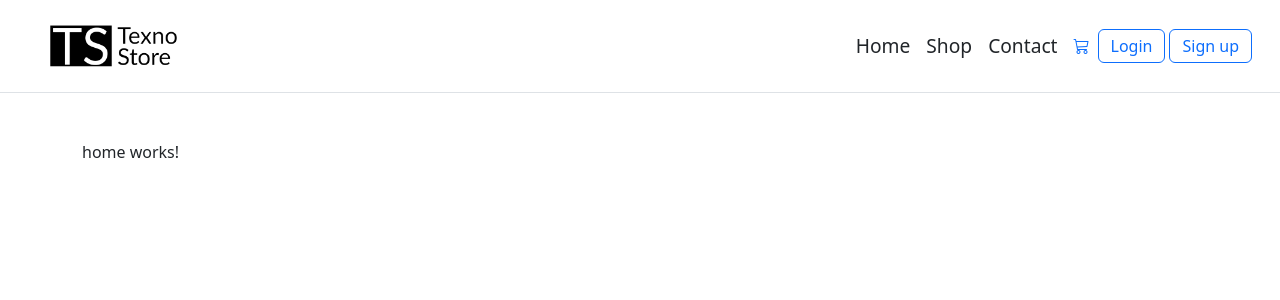
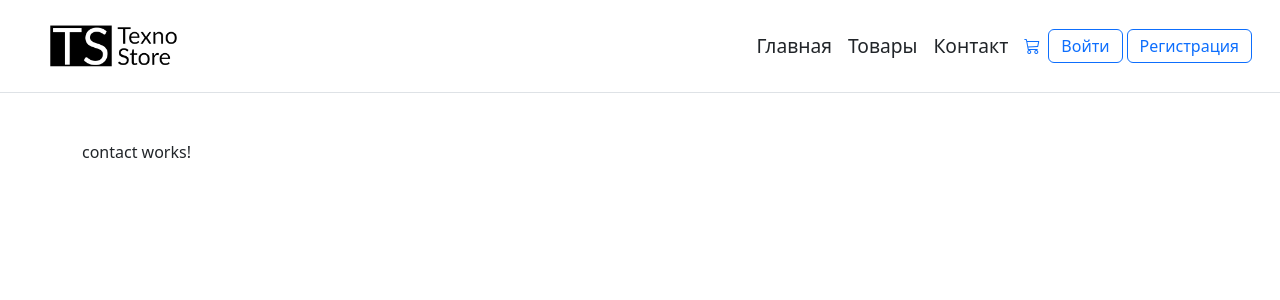
Before and after one commit to Rakhmonberdiev/texnostoreclient, an Angular app: page /contact in a window 1280 px wide. Before the commit this address led to /. Shown: the top 300 px of the page. Built offline with nearby package versions, Linux system fonts and the light colour scheme.

Commit message:
Setting up the nav links

```diff
--- a/src/app/app-routing.module.ts
+++ b/src/app/app-routing.module.ts
@@ -3,11 +3,13 @@ import { RouterModule, Routes } from '@angular/router';
 import { HomeComponent } from './home/home.component';
 import { ShopComponent } from './shop/shop.component';
 import { ProductDetailsComponent } from './shop/product-details/product-details.component';
+import { ContactComponent } from './contact/contact.component';
 
 const routes: Routes = [
   {path: '', component:HomeComponent},
   {path: 'shop', component: ShopComponent},
   {path: 'shop/:id', component: ProductDetailsComponent},
+  {path: 'contact', component: ContactComponent},
   {path:'**', redirectTo:'', pathMatch:'full' }
 
 ];
--- a/src/app/app.module.ts
+++ b/src/app/app.module.ts
@@ -7,10 +7,12 @@ import { BrowserAnimationsModule } from '@angular/platform-browser/animations';
 import { CoreModule } from './core/core.module';
 import { ShopModule } from './shop/shop.module';
 import { PaginationModule } from 'ngx-bootstrap/pagination';
+import { ContactComponent } from './contact/contact.component';
 
 @NgModule({
   declarations: [
     AppComponent,
+    ContactComponent,
 
   ],
   imports: [
--- /dev/null
+++ b/src/app/contact/contact.component.html
@@ -0,0 +1 @@
+<p>contact works!</p>
--- a/src/app/core/core.module.ts
+++ b/src/app/core/core.module.ts
@@ -1,13 +1,15 @@
 import { NgModule } from '@angular/core';
 import { CommonModule } from '@angular/common';
 import { NavBarComponent } from './nav-bar/nav-bar.component';
+import { RouterModule } from '@angular/router';
 
 
 
 @NgModule({
   declarations: [NavBarComponent],
   imports: [
-    CommonModule
+    CommonModule,
+    RouterModule
   ],
   exports : [NavBarComponent]
 })
--- a/src/app/core/nav-bar/nav-bar.component.html
+++ b/src/app/core/nav-bar/nav-bar.component.html
@@ -1,16 +1,16 @@
 <div class="d-flex flex-column flex-md-row align-items-center p-3 px-md-4 mb-3 bg-white border-bottom box-shadow fixed-top">
   <img src="/assets/images/logo.png" style="max-height: 60px;" alt="logo">
   <nav class="d-inline-flex mt-2 mt-md-0 ms-md-auto" style="font-size: larger;">
-    <a class="me-3 py-2 text-dark text-decoration-none" href="#">Home</a>
-    <a class="me-3 py-2 text-dark text-decoration-none" href="#">Shop</a>
-    <a class="me-3 py-2 text-dark text-decoration-none" href="#">Contact</a>
+    <a class="me-3 py-2 text-dark text-decoration-none" [routerLink]="['/']">Главная</a>
+    <a class="me-3 py-2 text-dark text-decoration-none" routerLink="/shop">Товары</a>
+    <a class="me-3 py-2 text-dark text-decoration-none" routerLink="/contact">Контакт</a>
   </nav>
 <div class="d-flex align-items-center">
-  <a class="position-realtive">
+  <a class="position-realtive" href="#">
     <i class="bi bi-cart3 me-2 mr-5"></i>
   </a>
-  <a class="btn btn-outline-primary me-1 py-1" href="#">Login</a>
-  <a class="btn btn-outline-primary me-1 py-1" href="#">Sign up</a>
+  <a class="btn btn-outline-primary me-1 py-1" href="#">Войти</a>
+  <a class="btn btn-outline-primary me-1 py-1" href="#">Регистрация</a>
 </div>
 
 </div>
--- a/src/app/shop/product-item/product-item.component.html
+++ b/src/app/shop/product-item/product-item.component.html
@@ -8,7 +8,7 @@
       <div class="d-flex justify-content-between align-items-center">
         <div class="btn-group">
           <button type="button" class="btn btn-outline-secondary"><i class="bi bi-cart"></i></button>
-          <button type="button" class="btn btn-outline-secondary">Посмотреть</button>
+          <button type="button" routerLink="/shop/{{product.id}}" class="btn btn-outline-secondary">Посмотреть</button>
         </div>
       </div>
     </div>
--- a/src/app/shop/shop.module.ts
+++ b/src/app/shop/shop.module.ts
@@ -4,6 +4,7 @@ import { ShopComponent } from './shop.component';
 import { ProductItemComponent } from './product-item/product-item.component';
 import { SharedModule } from '../shared/shared.module';
 import { ProductDetailsComponent } from './product-details/product-details.component';
+import { RouterModule } from '@angular/router';
 
 
 
@@ -11,11 +12,13 @@ import { ProductDetailsComponent } from './product-details/product-details.compo
   declarations: [
     ShopComponent,
     ProductItemComponent,
-    ProductDetailsComponent
+    ProductDetailsComponent,
+
   ],
   imports: [
     CommonModule,
     SharedModule,
+    RouterModule
 
   ],
   exports: [ShopComponent]
```
Also changed, not shown: src/app/contact/contact.component.ts (added, +10 -0 lines), src/app/contact/contact.component.scss (added).
